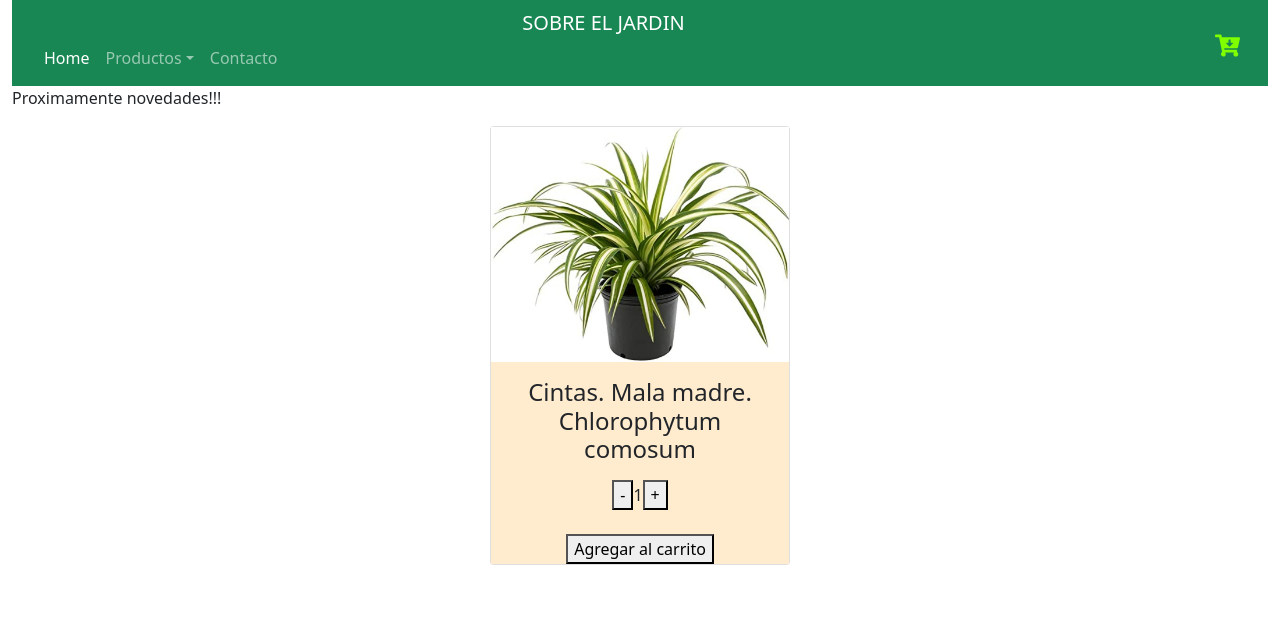
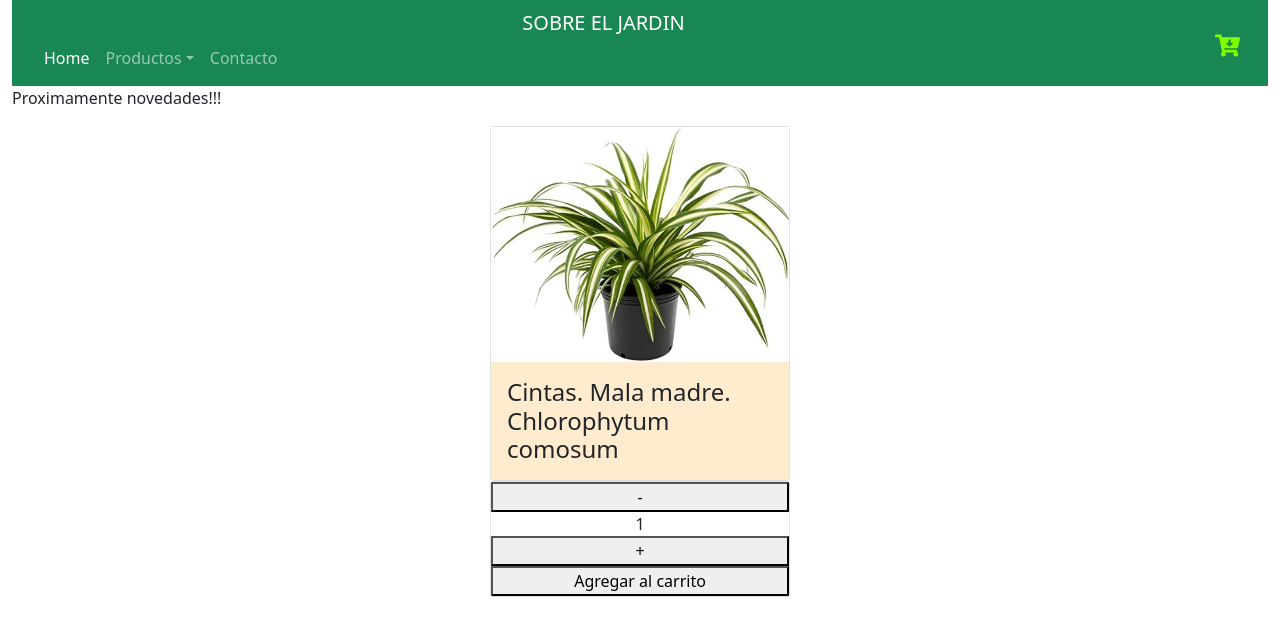
Before and after one commit to ezequieldimaso/ezequielDimaso-sobre-el-jardin, a React (Create React App) app: page / in a window 1280 px wide. Shown: the top 636 px of the page. Built offline with nearby package versions, Linux system fonts and the light colour scheme.

Commit message:
agregando card

```diff
--- a/src/components/ItemCount.jsx
+++ b/src/components/ItemCount.jsx
@@ -18,23 +18,10 @@ const ItemCount = ({stock, initial, onAdd}) => {
   return (
     <div className='counter'>
         <div className="card">
-            <img src={planta}/>
-            <div className='cardContainer'>
-                <div className="card-body ">
-                    <h4 className="card-text">Cintas. Mala madre. Chlorophytum comosum</h4>
-                </div>
-
-                <div>
-                    <button onClick={restar}>-</button>
-                    <span>{count}</span>
-                    <button onClick={sumar}>+</button>
-                </div>
-                <div>
-                    <br />
-                    <button onClick={onAdd}>Agregar al carrito</button>
-
-                </div>
-            </div>
+            <button onClick={restar}>-</button>
+            <span>{count}</span>
+            <button onClick={sumar}>+</button>
+            <button onClick={onAdd}>Agregar al carrito</button>
         </div>
     </div>
   )
--- a/src/components/ItemListContainer.jsx
+++ b/src/components/ItemListContainer.jsx
@@ -1,5 +1,6 @@
 import React from 'react'
 import ItemCount from './ItemCount'
+import Cards from './NavBar/Cards'
 
 
 const onAdd = ()=>{
@@ -10,7 +11,10 @@ const ItemListContainer = ({mensaje}) => {
   return (
     <div>
         <p>{mensaje}</p>
-        <ItemCount stock={5} initial={1} onAdd={onAdd} />
+        <div>
+          <Cards/>
+          <ItemCount stock={5} initial={1} onAdd={onAdd} />
+        </div>
     </div>
   )
 }
--- /dev/null
+++ b/src/components/NavBar/Cards.jsx
@@ -0,0 +1,17 @@
+import React from 'react'
+import planta from "../imagenes/planta.jpg"
+
+const Cards = () => {
+  return (
+    <div className="card">
+            <img src={planta}/>
+            <div className='cardContainer'>
+                <div className="card-body ">
+                    <h4 className="card-text">Cintas. Mala madre. Chlorophytum comosum</h4>
+                </div>
+            </div>
+    </div>
+  )
+}
+
+export default Cards
```
